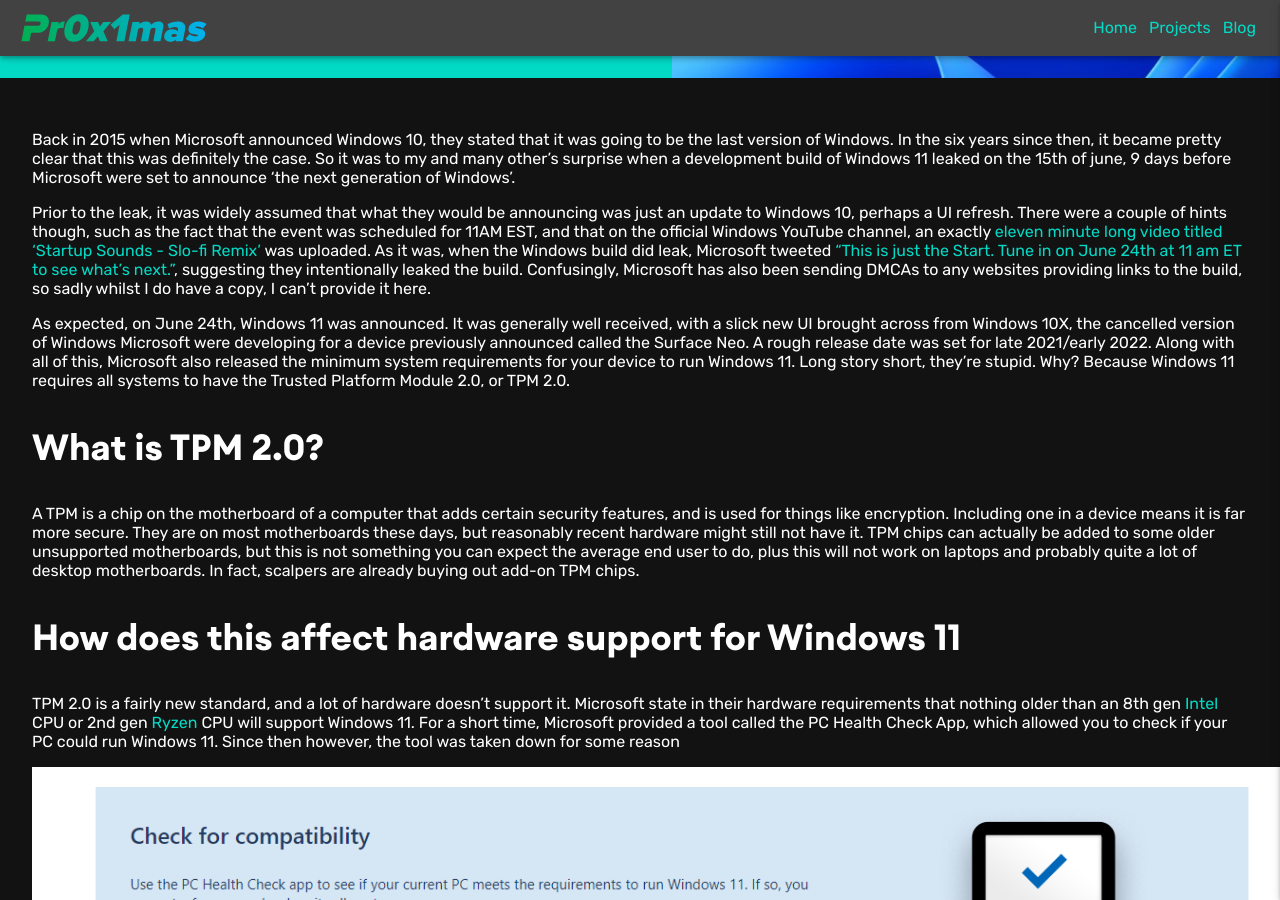
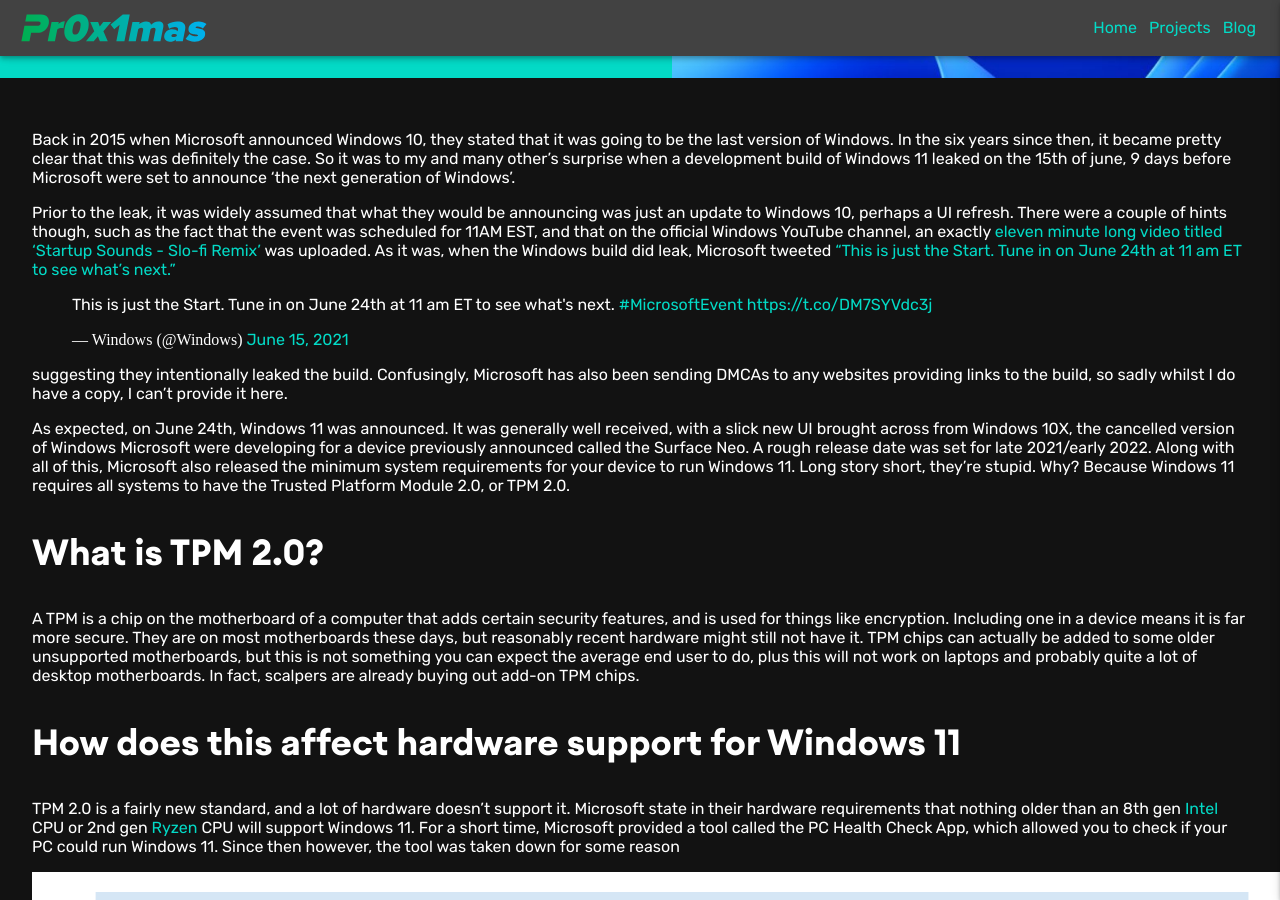
Before and after one commit to HyperHamster535/HyperHamster535.github.io, a Jekyll site: the page built from _posts/2021-06-30-windows-11's-hardware-requirements-are-ridiculous.md, in a window 1280 px wide and 900 px high, scrolled down 433 px. Built offline with Jekyll 4.4.1, drawn with Linux system fonts in a browser that asks for light colours; nearby versions of some CDN libraries; comment, search, counter and statistics services are not loaded.

Commit message:
add tweet to post

```diff
--- a/_posts/2021-06-30-windows-11's-hardware-requirements-are-ridiculous.md
+++ b/_posts/2021-06-30-windows-11's-hardware-requirements-are-ridiculous.md
@@ -7,7 +7,12 @@
 
 Back in 2015 when Microsoft announced Windows 10, they stated that it was going to be the last version of Windows. In the six years since then, it became pretty clear that this was definitely the case. So it was to my and many other's surprise when a development build of Windows 11 leaked on the 15th of june, 9 days before Microsoft were set to announce 'the next generation of Windows'.
 
-Prior to the leak, it was widely assumed that what they would be announcing was just an update to Windows 10, perhaps a UI refresh. There were a couple of hints though, such as the fact that the event was scheduled for 11AM EST, and that on the official Windows YouTube channel, an exactly [eleven minute long video titled 'Startup Sounds - Slo-fi Remix'](https://www.youtube.com/watch?v=fQ1vnxWEqiE) was uploaded. As it was, when the Windows build did leak, Microsoft tweeted ["This is just the Start. Tune in on June 24th at 11 am ET to see what's next."](https://twitter.com/Windows/status/1404873374954758148), suggesting they intentionally leaked the build. Confusingly, Microsoft has also been sending DMCAs to any websites providing links to the build, so sadly whilst I do have a copy, I can't provide it here.
+Prior to the leak, it was widely assumed that what they would be announcing was just an update to Windows 10, perhaps a UI refresh. There were a couple of hints though, such as the fact that the event was scheduled for 11AM EST, and that on the official Windows YouTube channel, an exactly [eleven minute long video titled 'Startup Sounds - Slo-fi Remix'](https://www.youtube.com/watch?v=fQ1vnxWEqiE) was uploaded. As it was, when the Windows build did leak, Microsoft tweeted ["This is just the Start. Tune in on June 24th at 11 am ET to see what's next."](https://twitter.com/Windows/status/1404873374954758148)
+
+<blockquote class="twitter-tweet"><p lang="en" dir="ltr">This is just the Start. Tune in on June 24th at 11 am ET to see what&#39;s next. <a href="https://twitter.com/hashtag/MicrosoftEvent?src=hash&amp;ref_src=twsrc%5Etfw">#MicrosoftEvent</a> <a href="https://t.co/DM7SYVdc3j">https://t.co/DM7SYVdc3j</a></p>&mdash; Windows (@Windows) <a href="https://twitter.com/Windows/status/1404873374954758148?ref_src=twsrc%5Etfw">June 15, 2021</a></blockquote> <script async src="https://platform.twitter.com/widgets.js" charset="utf-8"></script>
+
+suggesting they intentionally leaked the build. Confusingly, Microsoft has also been sending DMCAs to any websites providing links to the build, so sadly whilst I do have a copy, I can't provide it here.
+
 
 As expected, on June 24th, Windows 11 was announced. It was generally well received, with a slick new UI brought across from Windows 10X, the cancelled version of Windows Microsoft were developing for a device previously announced called the Surface Neo. A rough release date was set for late 2021/early 2022. Along with all of this, Microsoft also released the minimum system requirements for your device to run Windows 11. Long story short, they're stupid. Why? Because Windows 11 requires all systems to have the Trusted Platform Module 2.0, or TPM 2.0.
 
```
